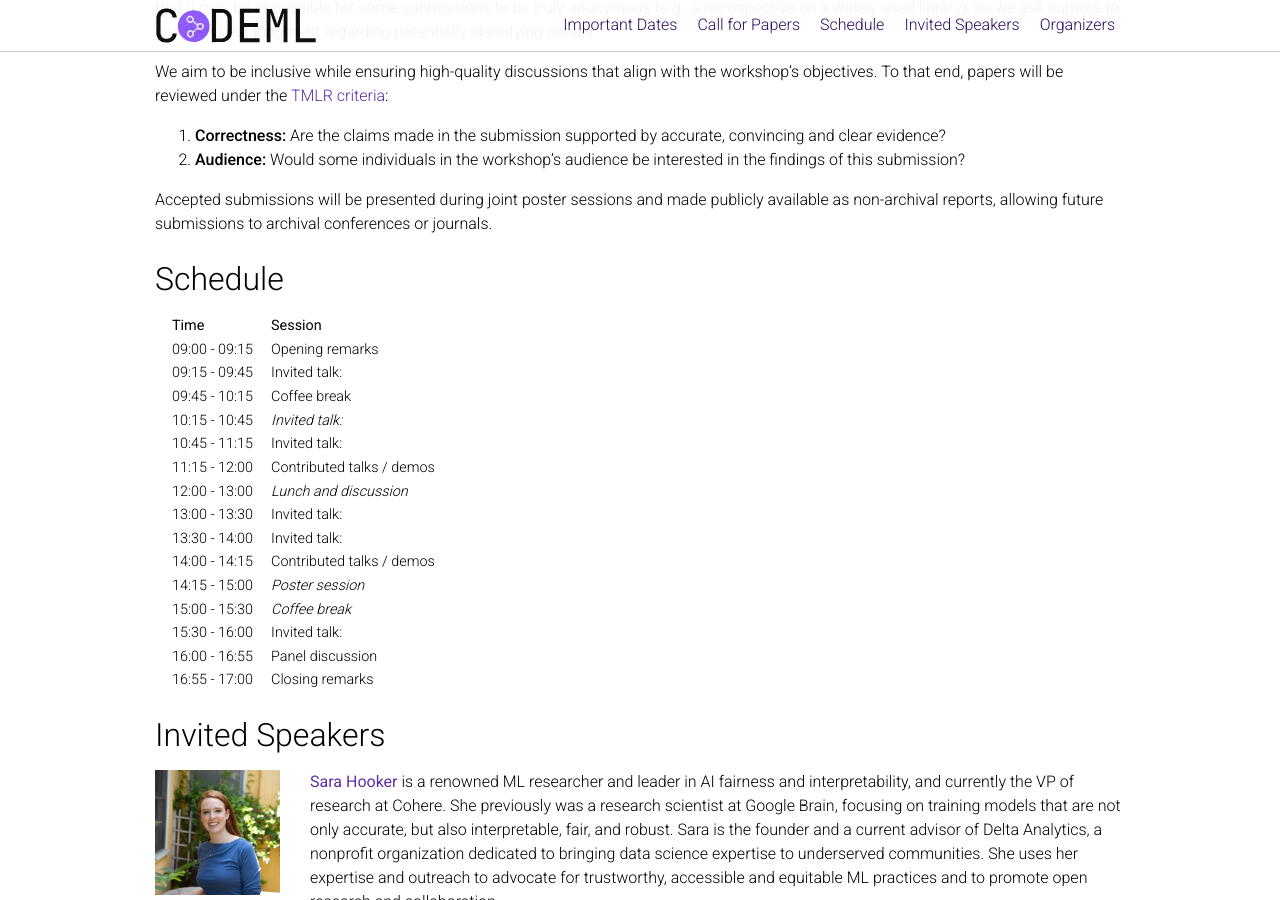
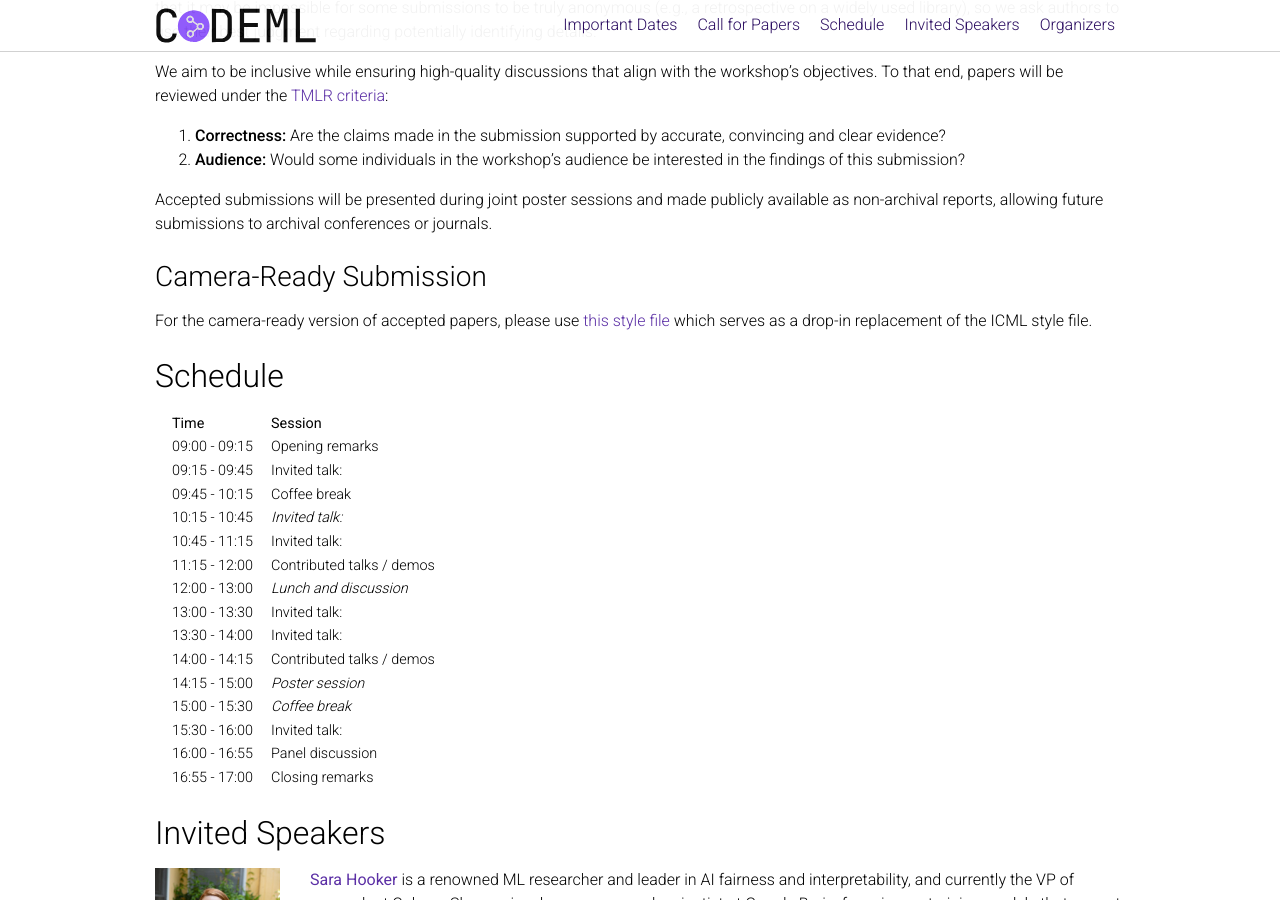
Before and after one commit to codeml-workshop/codeml2025, a Jekyll site: the page built from _pages/about.md, in a window 1280 px wide and 900 px high, scrolled down 1965 px. Built offline with Jekyll 4.4.1, drawn with Linux system fonts in a browser that asks for light colours; nearby versions of some CDN libraries; comment, search, counter and statistics services are not loaded; a style sheet for code colours, icons or effects is not loaded.

Commit message:
camera-ready style file

```diff
--- a/_pages/about.md
+++ b/_pages/about.md
@@ -85,6 +85,9 @@ We aim to be inclusive while ensuring high-quality discussions that align with t
 2.  **Audience:** Would some individuals in the workshop's audience be interested in the findings of this submission?
 
 Accepted submissions will be presented during joint poster sessions and made publicly available as non-archival reports, allowing future submissions to archival conferences or journals.
+
+### Camera-Ready Submission
+For the camera-ready version of accepted papers, please use [this style file](https://github.com/codeml-workshop/codeml2025/blob/main/_data/icml_codeml_2025.sty) which serves as a drop-in replacement of the ICML style file.
 
 ## Schedule
 
```
Also changed, not shown: 1 other file.
